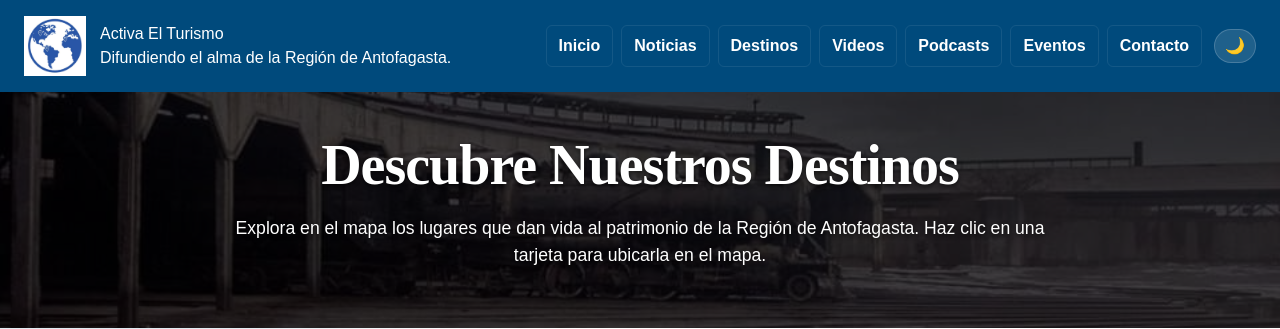
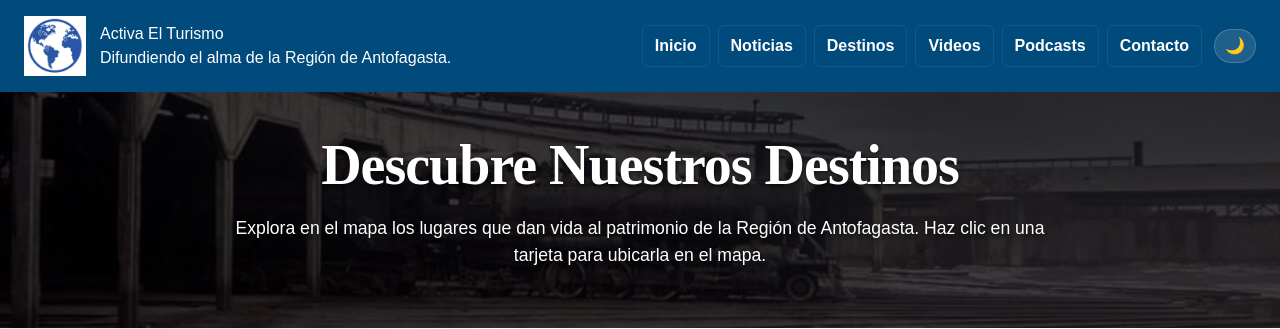
Before and after one commit to PVidela017/Activa-El-Turismo, a PHP site: page /destinos.html in a window 1280 px wide. Shown: the top 329 px of the page. Run offline with PHP 8.4, Linux system fonts and the light colour scheme; data comes from the database, SQL or seed files in the repository.

Commit message:
Se eliminan botones de módulo Eventos y botón Agregar destino

```diff
--- a/destinos.html
+++ b/destinos.html
@@ -22,7 +22,6 @@
                 <a href="destinos.html" class="nav-link">Destinos</a>
                 <a href="videos.html" class="nav-link">Videos</a>
                 <a href="podcasts.html" class="nav-link">Podcasts</a>
-                <a href="#" class="nav-link">Eventos</a>
                 <a href="#site-footer" class="nav-link">Contacto</a>
                 <button class="theme-toggle" id="theme-toggle" type="button" aria-label="Cambiar a modo oscuro">🌙</button>
             </nav>
@@ -75,7 +74,6 @@
                     <div class="destinos-cards" id="destinos-cards">
                         <div class="news-loading">Cargando destinos...</div>
                     </div>
-                    <a href="panel.php" class="news-btn destinos-add-btn">+ Agregar un destino</a>
                 </aside>
             </div>
         </section>
--- a/gestor_destinos.php
+++ b/gestor_destinos.php
@@ -35,7 +35,6 @@
                 <a href="destinos.html" class="nav-link">Destinos</a>
                 <a href="videos.html" class="nav-link">Videos</a>
                 <a href="podcasts.html" class="nav-link">Podcasts</a>
-                <a href="#" class="nav-link">Eventos</a>
                 <a href="#site-footer" class="nav-link">Contacto</a>
                 <span class="nav-admin-badge">👤 <?= htmlspecialchars($_SESSION['admin_nombre']) ?></span>
                 <a href="logout.php" class="nav-link nav-logout-btn" title="Cerrar sesión">Cerrar Sesión</a>
--- a/gestor_noticias.php
+++ b/gestor_noticias.php
@@ -38,7 +38,6 @@
                 <a href="destinos.html" class="nav-link">Destinos</a>
                 <a href="videos.html" class="nav-link">Videos</a>
                 <a href="podcasts.html" class="nav-link">Podcasts</a>
-                <a href="#" class="nav-link">Eventos</a>
                 <a href="#site-footer" class="nav-link">Contacto</a>
                 <span class="nav-admin-badge">👤 <?= htmlspecialchars($_SESSION['admin_nombre']) ?></span>
                 <a href="logout.php" class="nav-link nav-logout-btn" title="Cerrar sesión">Cerrar Sesión</a>
--- a/gestor_podcasts.php
+++ b/gestor_podcasts.php
@@ -38,7 +38,6 @@
                 <a href="destinos.html" class="nav-link">Destinos</a>
                 <a href="videos.html" class="nav-link">Videos</a>
                 <a href="podcasts.html" class="nav-link">Podcasts</a>
-                <a href="#" class="nav-link">Eventos</a>
                 <a href="#site-footer" class="nav-link">Contacto</a>
                 <span class="nav-admin-badge">👤 <?= htmlspecialchars($_SESSION['admin_nombre']) ?></span>
                 <a href="logout.php" class="nav-link nav-logout-btn" title="Cerrar sesión">Cerrar Sesión</a>
--- a/gestor_videos.php
+++ b/gestor_videos.php
@@ -38,7 +38,6 @@
                 <a href="destinos.html" class="nav-link">Destinos</a>
                 <a href="videos.html" class="nav-link">Videos</a>
                 <a href="podcasts.html" class="nav-link">Podcasts</a>
-                <a href="#" class="nav-link">Eventos</a>
                 <a href="#site-footer" class="nav-link">Contacto</a>
                 <span class="nav-admin-badge">👤 <?= htmlspecialchars($_SESSION['admin_nombre']) ?></span>
                 <a href="logout.php" class="nav-link nav-logout-btn" title="Cerrar sesión">Cerrar Sesión</a>
--- a/index.html
+++ b/index.html
@@ -22,7 +22,6 @@
                 <a href="destinos.html" class="nav-link">Destinos</a>
                 <a href="videos.html" class="nav-link">Videos</a>
                 <a href="podcasts.html" class="nav-link">Podcasts</a>
-                <a href="#" class="nav-link">Eventos</a>
                 <a href="#site-footer" class="nav-link">Contacto</a>
                 <button class="theme-toggle" id="theme-toggle" type="button" aria-label="Cambiar a modo oscuro">🌙</button>
             </nav>
--- a/login.php
+++ b/login.php
@@ -71,7 +71,6 @@ if ($_SERVER['REQUEST_METHOD'] === 'POST') {
                 <a href="destinos.html" class="nav-link">Destinos</a>
                 <a href="videos.html" class="nav-link">Videos</a>
                 <a href="podcasts.html" class="nav-link">Podcasts</a>
-                <a href="#" class="nav-link">Eventos</a>
                 <a href="#site-footer" class="nav-link">Contacto</a>
                 <a href="panel.php" class="nav-link">Acceder</a>
                 <button class="theme-toggle" id="theme-toggle" type="button" aria-label="Cambiar a modo oscuro">🌙</button>
--- a/noticia_completa.html
+++ b/noticia_completa.html
@@ -22,7 +22,6 @@
                 <a href="destinos.html" class="nav-link">Destinos</a>
                 <a href="videos.html" class="nav-link">Videos</a>
                 <a href="podcasts.html" class="nav-link">Podcasts</a>
-                <a href="#" class="nav-link">Eventos</a>
                 <a href="#site-footer" class="nav-link">Contacto</a>
                 <button class="theme-toggle" id="theme-toggle" type="button" aria-label="Cambiar a modo oscuro">🌙</button>
             </nav>
--- a/noticias.html
+++ b/noticias.html
@@ -22,7 +22,6 @@
                 <a href="destinos.html" class="nav-link">Destinos</a>
                 <a href="videos.html" class="nav-link">Videos</a>
                 <a href="podcasts.html" class="nav-link">Podcasts</a>
-                <a href="#" class="nav-link">Eventos</a>
                 <a href="#site-footer" class="nav-link">Contacto</a>
                 <button class="theme-toggle" id="theme-toggle" type="button" aria-label="Cambiar a modo oscuro">🌙</button>
             </nav>
--- a/panel.php
+++ b/panel.php
@@ -26,7 +26,6 @@
                 <a href="destinos.html" class="nav-link">Destinos</a>
                 <a href="videos.html" class="nav-link">Videos</a>
                 <a href="podcasts.html" class="nav-link">Podcasts</a>
-                <a href="#" class="nav-link">Eventos</a>
                 <a href="#site-footer" class="nav-link">Contacto</a>
                 <span class="nav-admin-badge">👤 <?= htmlspecialchars($_SESSION['admin_nombre']) ?></span>
                 <a href="logout.php" class="nav-link nav-logout-btn" title="Cerrar sesión">Cerrar Sesión</a>
--- a/podcasts.html
+++ b/podcasts.html
@@ -22,7 +22,6 @@
                 <a href="destinos.html" class="nav-link">Destinos</a>
                 <a href="videos.html" class="nav-link">Videos</a>
                 <a href="podcasts.html" class="nav-link">Podcasts</a>
-                <a href="#" class="nav-link">Eventos</a>
                 <a href="#site-footer" class="nav-link">Contacto</a>
                 <button class="theme-toggle" id="theme-toggle" type="button" aria-label="Cambiar a modo oscuro">🌙</button>
             </nav>
--- a/videos.html
+++ b/videos.html
@@ -22,7 +22,6 @@
                 <a href="destinos.html" class="nav-link">Destinos</a>
                 <a href="videos.html" class="nav-link">Videos</a>
                 <a href="podcasts.html" class="nav-link">Podcasts</a>
-                <a href="#" class="nav-link">Eventos</a>
                 <a href="#site-footer" class="nav-link">Contacto</a>
                 <button class="theme-toggle" id="theme-toggle" type="button" aria-label="Cambiar a modo oscuro">🌙</button>
             </nav>
```
